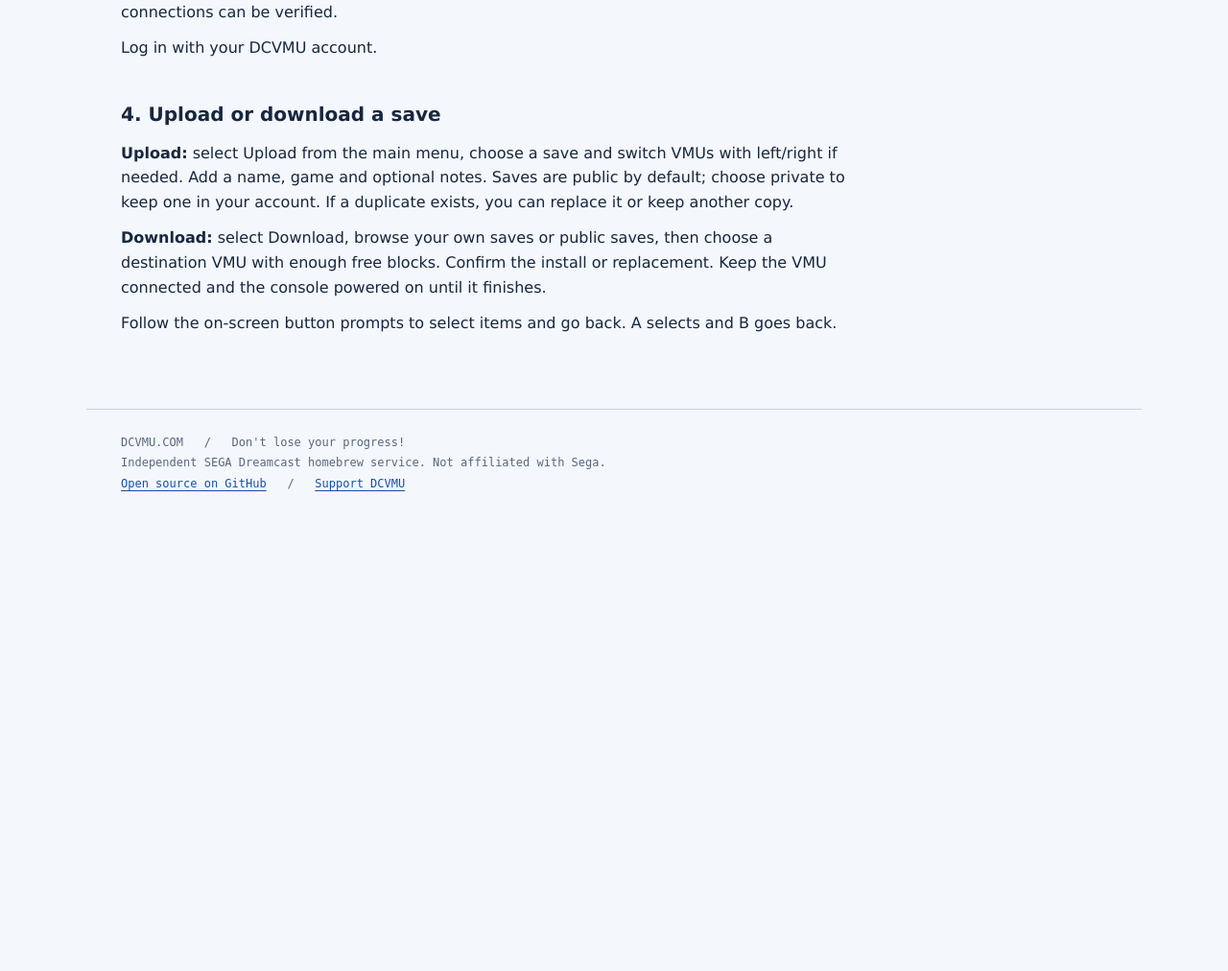
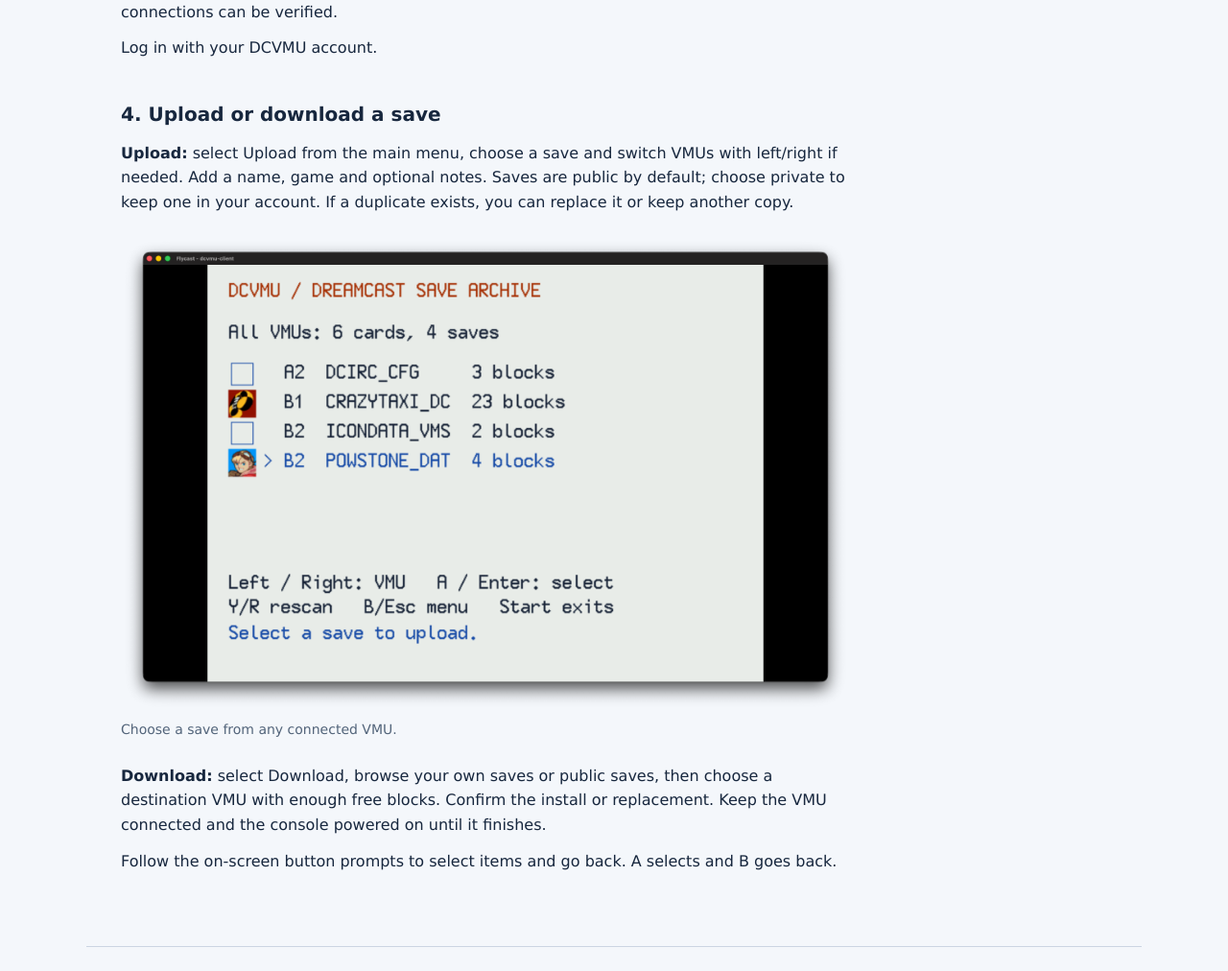
Before and after one commit to richstokes/dreamcast-homebrew, a Python web app: template projects/dcvmu.com/service/templates/getting_started.html in a window 1280 px wide. Shown: the part 960-1972 px from the top of the page at 96% size. Before the commit the page ends 1472 px from the top, so only its background shows below. Run offline with Jinja, Linux system fonts and the light colour scheme; the template is opened without the code that fills it, so the values that code supplies are empty.

Commit message:
Add DCVMU client screenshot to READMEs and setup guide

```diff
--- a/projects/dcvmu.com/service/static/site.css
+++ b/projects/dcvmu.com/service/static/site.css
@@ -7,3 +7,5 @@
 .save-metadata div{display:flex;gap:12px;margin:5px 0}
 .save-metadata dt{flex:0 0 120px;color:#52647a}
 .save-metadata dd{margin:0;overflow-wrap:anywhere;min-width:0}
+
+.client-screenshot{margin:24px 0}.client-screenshot img{display:block;width:100%;height:auto;border-radius:8px}.client-screenshot figcaption{margin-top:8px;font-size:14px;color:#52647a}
--- a/projects/dcvmu.com/service/templates/getting_started.html
+++ b/projects/dcvmu.com/service/templates/getting_started.html
@@ -18,6 +18,7 @@
 <p>Log in with your DCVMU account.</p></div>
 <div><h3>4. Upload or download a save</h3>
 <p><strong>Upload:</strong> select Upload from the main menu, choose a save and switch VMUs with left/right if needed. Add a name, game and optional notes. Saves are public by default; choose private to keep one in your account. If a duplicate exists, you can replace it or keep another copy.</p>
+<figure class="client-screenshot"><img src="/static/dcvmu-client.png" alt="DCVMU browsing saves across multiple VMUs, with Power Stone selected" width="3680" height="2392" loading="lazy"><figcaption>Choose a save from any connected VMU.</figcaption></figure>
 <p><strong>Download:</strong> select Download, browse your own saves or public saves, then choose a destination VMU with enough free blocks. Confirm the install or replacement. Keep the VMU connected and the console powered on until it finishes.</p>
 <p>Follow the on-screen button prompts to select items and go back. A selects and B goes back.</p></div>
 </div>
```
Also changed, not shown: README.md, projects/dcvmu.com/client/README.md, projects/dcvmu.com/service/static/dcvmu-client.png (added).
